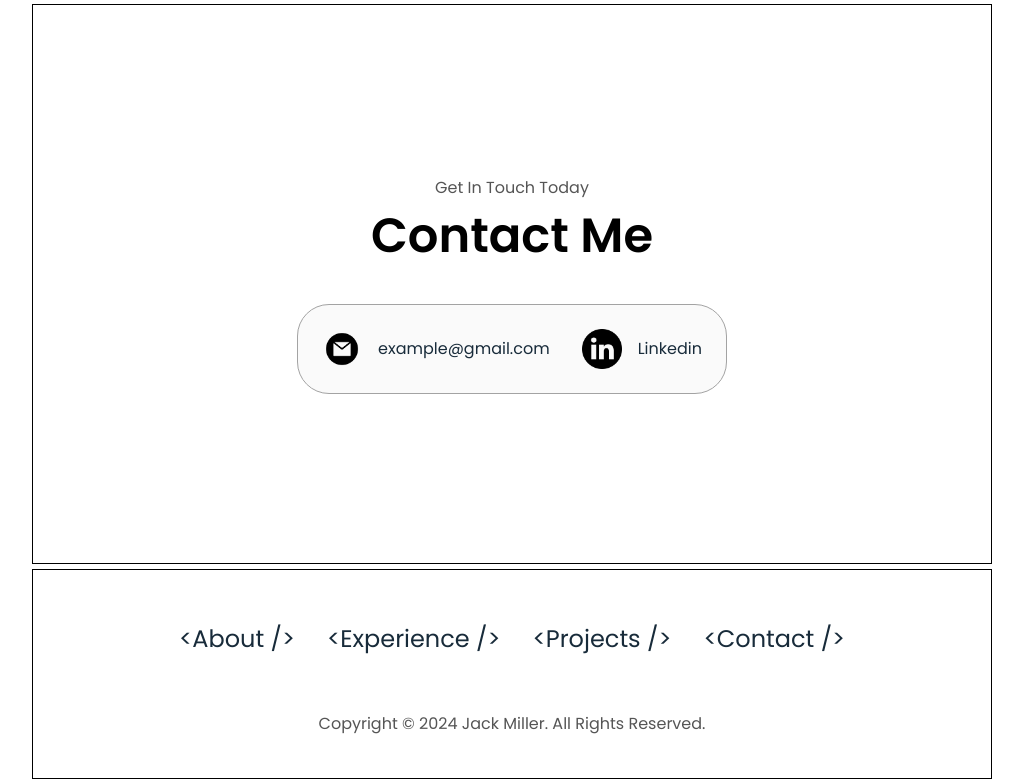
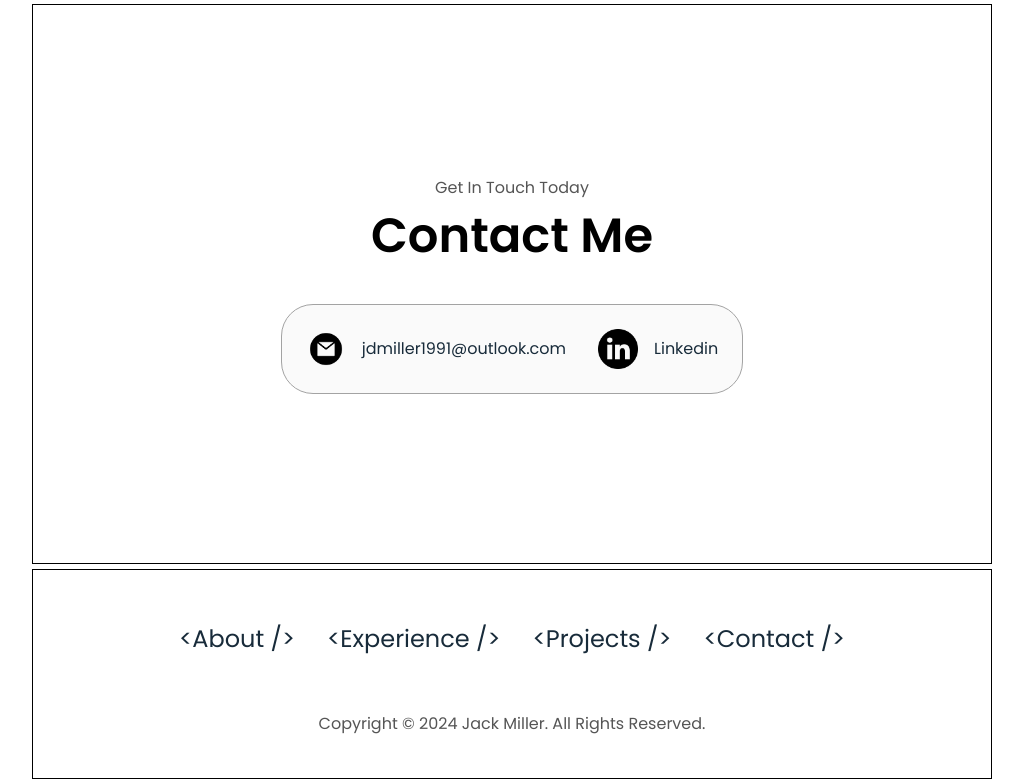
Before and after one commit to jdm1991/NewPortfolio, a React (Vite) app: page / in a window 1280 px wide. Shown: the part 3125-3904 px from the top of the page, without its empty margins (128-1151 px from the left). Built offline with nearby package versions, Linux system fonts and the light colour scheme.

Commit message:
Email address add

```diff
--- a/src/App.jsx
+++ b/src/App.jsx
@@ -372,7 +372,7 @@ function App() {
         <div className="contact-info-upper-container">
           <div className="contact-info-container">
             <img className="icon contact-icon email-icon" src="/email.png" alt="email" />
-            <a className="email" href="mailto:examplemail.com">example@gmail.com</a>
+            <a className="email" href="mailto:examplemail.com">jdmiller1991@outlook.com</a>
           </div>
           <div className="contact-info-container">
             <img className="icon contact-icon" src="/linkedin.png" alt="linkedin" />
```
